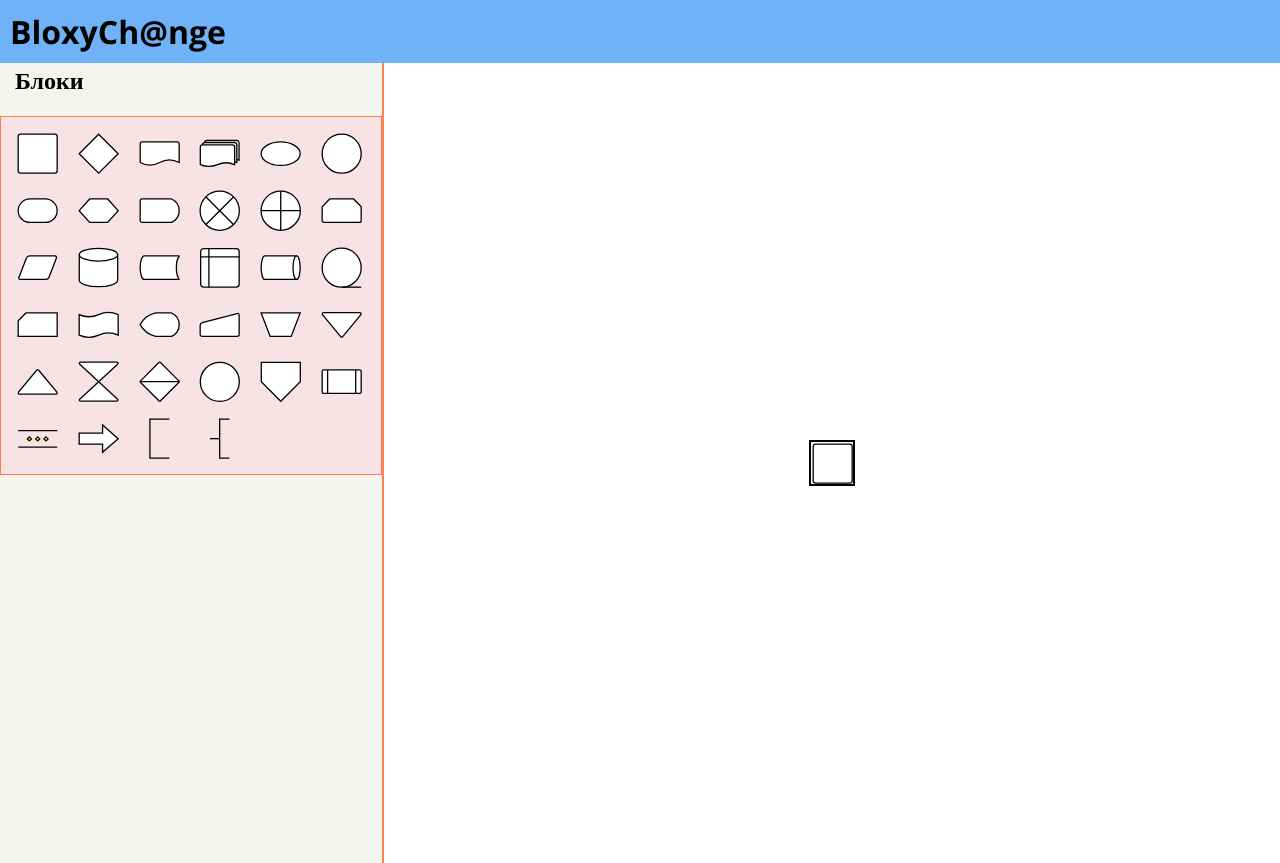
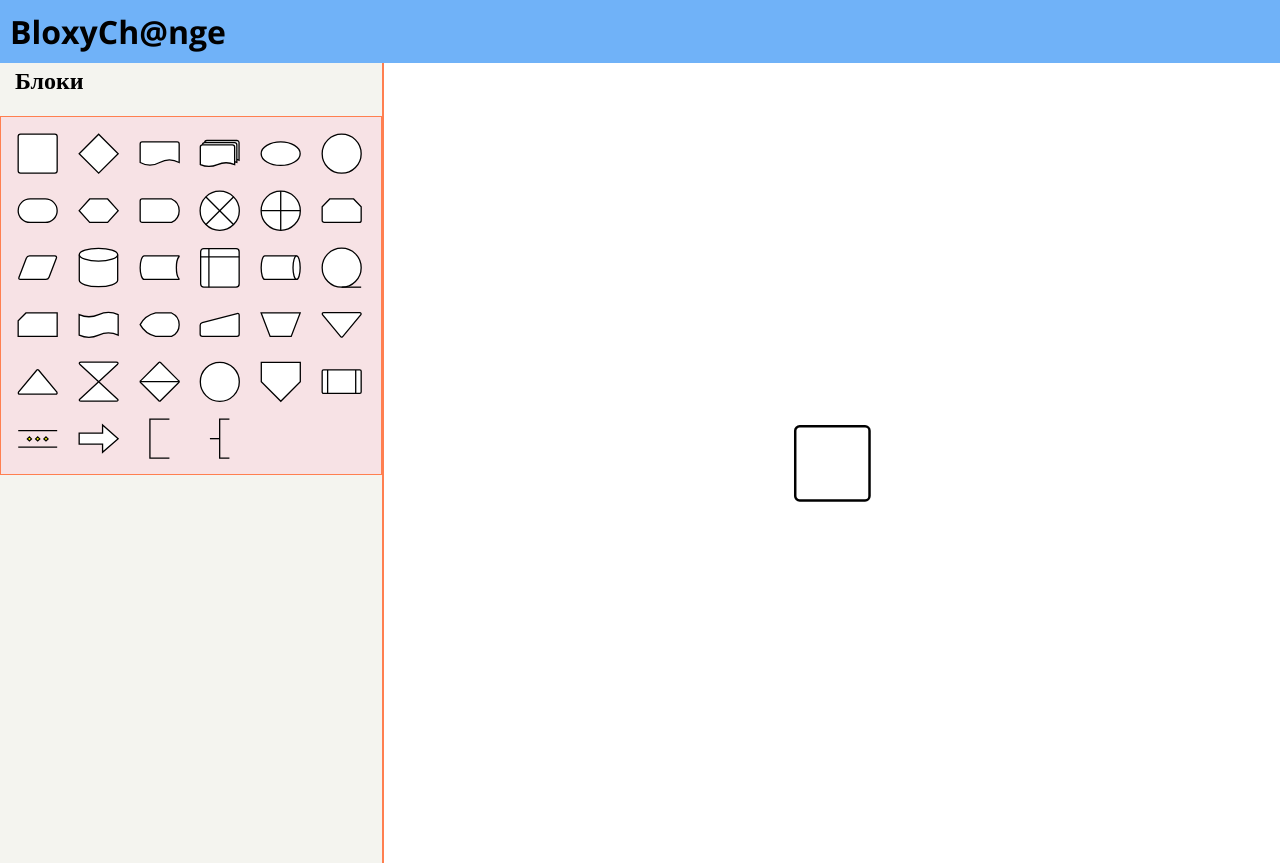
Before and after one commit to Anubisworkingexperience/BloxyChange, a React (Vite) app: page / in a window 1280 px wide. Both pictures are taken after a click on the element 37 px from the left and 152 px from the top of the page. Built offline with nearby package versions, Linux system fonts and the light colour scheme.

Commit message:
Block selection...

```diff
--- a/src/components/Board.tsx
+++ b/src/components/Board.tsx
@@ -1,14 +1,27 @@
 import {Blocks} from "./WorkArea"
 import "../styles/Board.scss"
+import { useState, cloneElement } from "react";
+import React from "react";
 
-export function Board({blocks} : Blocks[]) {
+interface Board {
+  blocks: Blocks[];
+  toggleBlockActive: (id: number) => void;
+}
+
+export function Board({blocks, toggleBlockActive} : Board) {
+
+  // const strokeColor = block.isActive ? "lime" : "#000000";
 
   return (
     <div className="board">
         {blocks.map(block => (
-          <div className="board-block" key={block.id}>
-            <svg xmlns="http://www.w3.org/2000/svg" style={{left: "1px", top: "1px", width: "42px", height: "42px", display: "block", position: "relative", overflow: "hidden"}}>
-                {block.children}
+          <div className="board-block" key={block.id} onClick={() => toggleBlockActive(block.id)}>
+            <svg xmlns="http://www.w3.org/2000/svg" className="board-block__image" style={{left: "1px", top: "1px", display: "block", position: "relative", overflow: "hidden"}} viewBox="0 0 42 42" preserveAspectRatio="xMidYMid meet">
+                {React.Children.map(block.children, child =>
+                  React.cloneElement(child as React.ReactElement, {
+                    stroke: block.isActive ? "lime" : "#000000"
+                  })
+                )}
             </svg>
           </div>
         ))}
--- a/src/components/Sidebar.tsx
+++ b/src/components/Sidebar.tsx
@@ -1,8 +1,9 @@
 import {Block} from "./Block"
 import "../styles/Sidebar.scss"
 
+type AddBlock = (children: React.ReactNode) => void;
 
-export function Sidebar({addBlock}) {
+export function Sidebar({addBlock} : AddBlock)  {
   return (
     <div className="sidebar">
     <h2>Блоки</h2>
--- a/src/components/WorkArea.tsx
+++ b/src/components/WorkArea.tsx
@@ -7,24 +7,33 @@ let nextId : number = 0;
 export interface Blocks {
   id: number;
   children?: React.ReactNode;
+  isActive: boolean;
 };
 
 export function WorkArea() {
   const [blocks, setBlocks] = useState<Blocks[]>([]);
 
-  function addBlock(children : React.ReactNode) {
+  function addBlock(children : React.ReactNode, isActive : boolean) {
     console.log("click", blocks);
     setBlocks([
       ...blocks,
-      {id: nextId++, children}
+      {id: nextId++, children, isActive: false}
     ]);
+  }
+
+  const toggleBlockActive = (id : number) => {
+    setBlocks((prevBlocks) =>
+      prevBlocks.map((block) =>
+        block.id === id ? { ...block, isActive: !block.isActive } : block
+      )
+    );
   }
 
   return (
     <>
     <div className="work-area">
       <Sidebar addBlock={addBlock}/>
-      <Board blocks={blocks}/>
+      <Board blocks={blocks} toggleBlockActive={toggleBlockActive}/>
     </div>
     </>
   )
--- a/src/styles/Board.scss
+++ b/src/styles/Board.scss
@@ -5,10 +5,22 @@
   display: flex;
   justify-content: center;
   align-items: center;
+  overflow: auto;
 }
 
 .board-block {
-  border: 2px solid black;
   display: inline-block;
-  margin: 5px;
 }
+
+.board-block__image {
+  width: 5rem;
+  height: 5rem;
+}
+
+.board-block_active {
+  border: 3px dotted lime;
+}
+
+.board-block_inactive {
+  border: none;
+}
```
